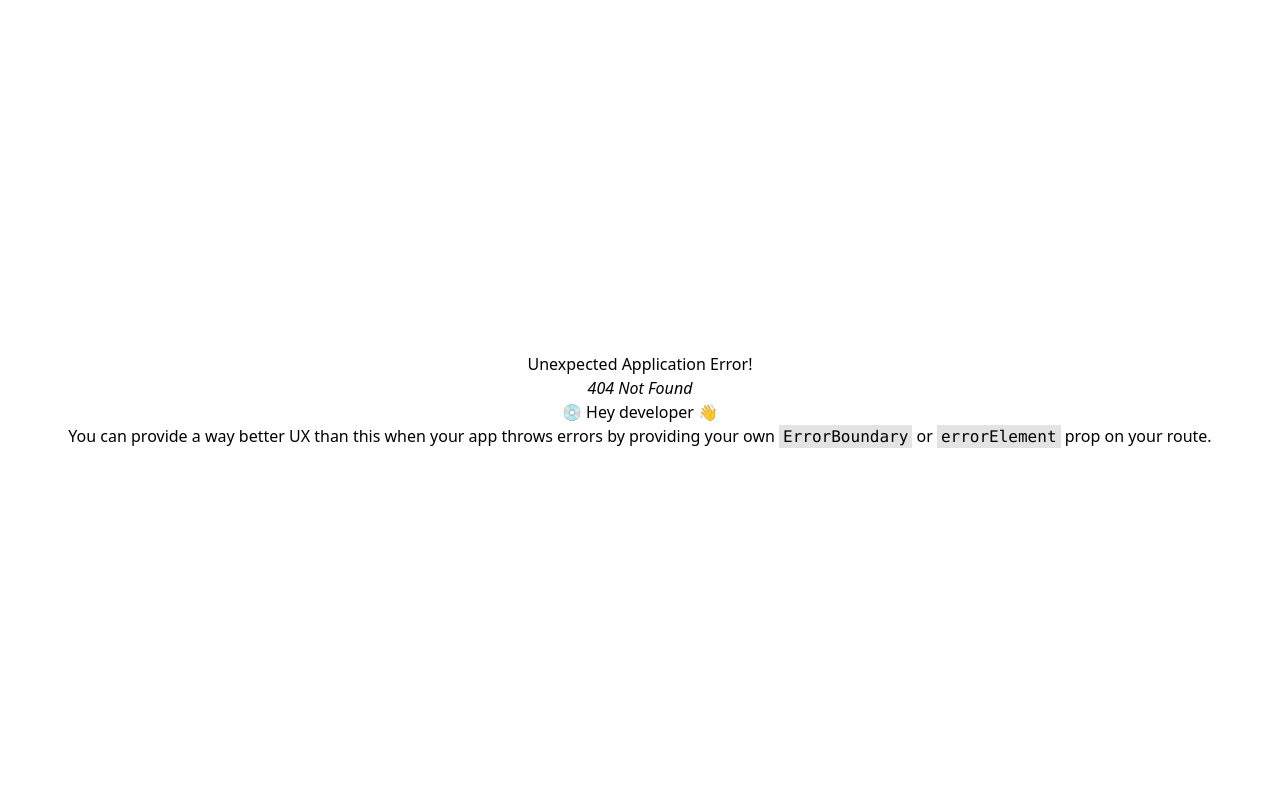
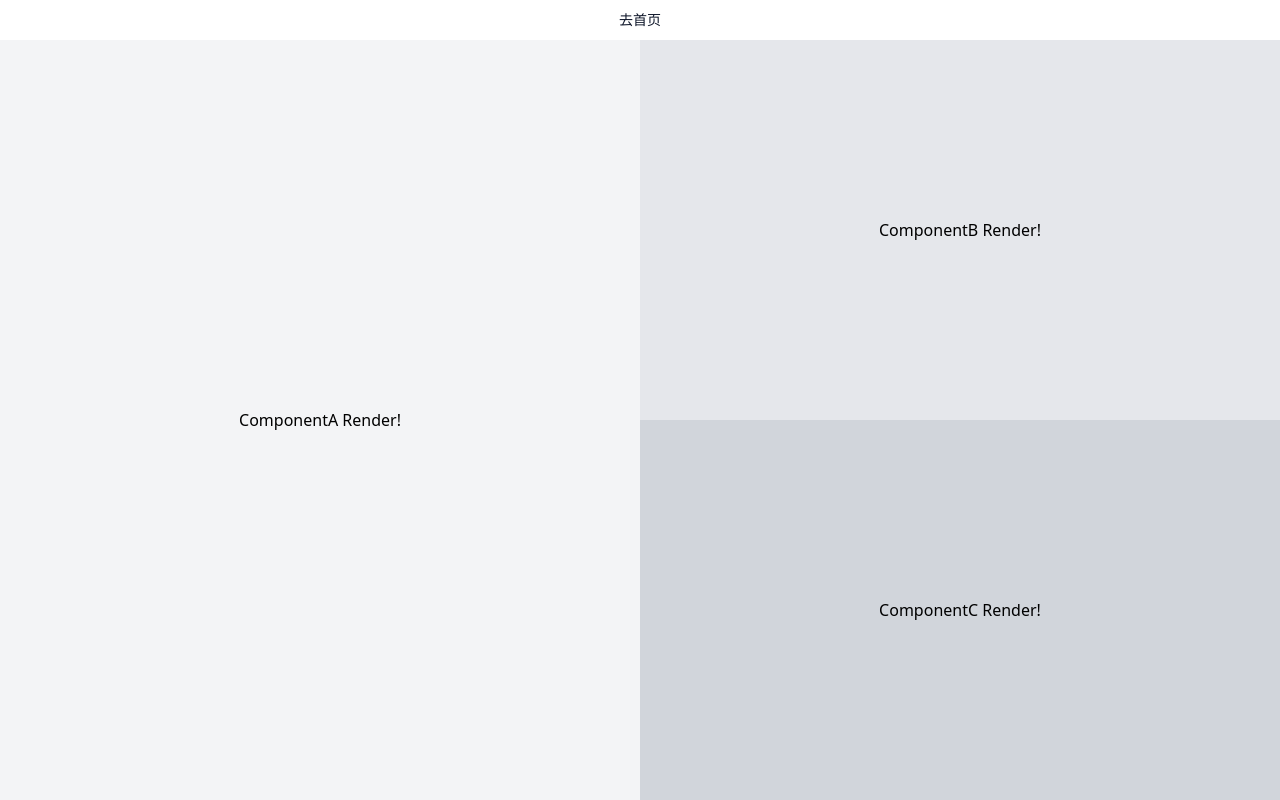
Before and after one commit to hidaviddong/deep-dive-react, a React (Vite) app: page /render-slice in a window 1280 px wide. Before the commit this address had no page. Built offline with nearby package versions, Linux system fonts and the light colour scheme; the HTML template or start-up script is replaced by a standard one.

Commit message:
feat: add render slice

```diff
--- a/src/pages/home.tsx
+++ b/src/pages/home.tsx
@@ -32,6 +32,10 @@ export default function Home() {
         <Link to="/hoc-error-boundary" className="cursor-pointer">
           <Button variant="outline">HOC之错误边界</Button>
         </Link>
+
+        <Link to="/render-slice" className="cursor-pointer">
+          <Button variant="outline">渲染分片</Button>
+        </Link>
       </div>
     </div>
   )
--- /dev/null
+++ b/src/pages/render-slice.tsx
@@ -0,0 +1,62 @@
+import { FunctionComponent, useEffect, useState } from 'react'
+
+function ComponentA() {
+  return (
+    <div className="col-start-1 col-end-2 row-start-1 row-end-3 flex items-center justify-center bg-gray-100">
+      ComponentA Render!
+    </div>
+  )
+}
+
+function ComponentB() {
+  return (
+    <div className="col-start-2 col-end-3 row-start-1 row-end-2 flex items-center justify-center bg-gray-200">
+      ComponentB Render!
+    </div>
+  )
+}
+
+function ComponentC() {
+  return (
+    <div className="col-start-2 col-end-3 row-start-2 row-end-3 flex items-center justify-center bg-gray-300">
+      {' '}
+      ComponentC Render!
+    </div>
+  )
+}
+
+function withSequentialRender(...components: FunctionComponent[]): FunctionComponent {
+  return () => {
+    const [currentComponentIndex, setCurrentComponentIndex] = useState(0)
+
+    useEffect(() => {
+      if (currentComponentIndex < components.length - 1) {
+        const timer = setTimeout(() => {
+          setCurrentComponentIndex(currentComponentIndex + 1)
+        }, 1000) // 设置延时以渲染下一个组件
+
+        return () => clearTimeout(timer)
+      }
+    }, [currentComponentIndex])
+
+    return (
+      <>
+        {components.slice(0, currentComponentIndex + 1).map((Component, index) => (
+          <Component key={index} />
+        ))}
+      </>
+    )
+  }
+}
+
+const RenderSequence = withSequentialRender(ComponentB, ComponentA, ComponentC)
+export default function RenderSlice() {
+  return (
+    <div className="grid h-full w-full grid-cols-2 grid-rows-2">
+      {/* <ComponentA />
+      <ComponentB />
+      <ComponentC /> */}
+      <RenderSequence />
+    </div>
+  )
+}
--- a/src/router/index.tsx
+++ b/src/router/index.tsx
@@ -8,6 +8,7 @@ import HOCErrorBoundary from '@/pages/hoc-error-boundary'
 import HOCPropsProxy from '@/pages/hoc-props-proxy'
 import Home from '@/pages/home'
 import RenderFunction from '@/pages/render-function'
+import RenderSlice from '@/pages/render-slice'
 import StaticProperty from '@/pages/static-property'
 
 export const router = createBrowserRouter([
@@ -64,5 +65,13 @@ export const router = createBrowserRouter([
         </ErrorBoundary>
       </ChildComponent>
     )
+  },
+  {
+    path: '/render-slice',
+    element: (
+      <ChildComponent>
+        <RenderSlice />
+      </ChildComponent>
+    )
   }
 ])
```
